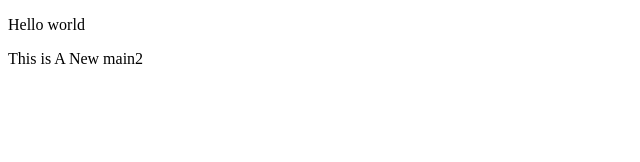
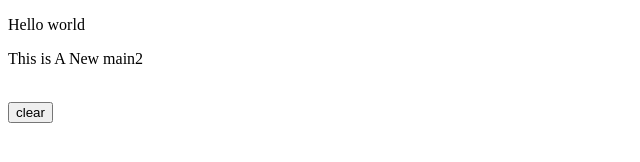
Before and after one commit to Shantharaju2k/localrepo, a plain HTML site: page index.html in a window 1280 px wide. Shown: the whole page, without its empty margins (0-640 px from the left). Drawn offline with Linux system fonts and the light colour scheme.

Commit message:
add diff button

```diff
--- a/index.html
+++ b/index.html
@@ -4,5 +4,7 @@
     <body>
         <p>Hello world</p>
         <p>This is A New main2</p>
+        <br>
+        <button>clear</button>
     </body>
 </html>
```
